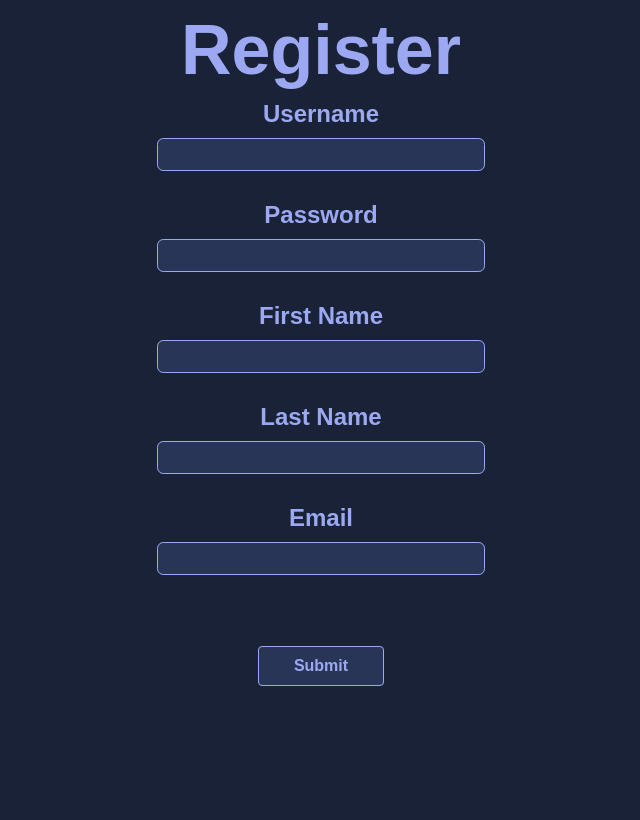
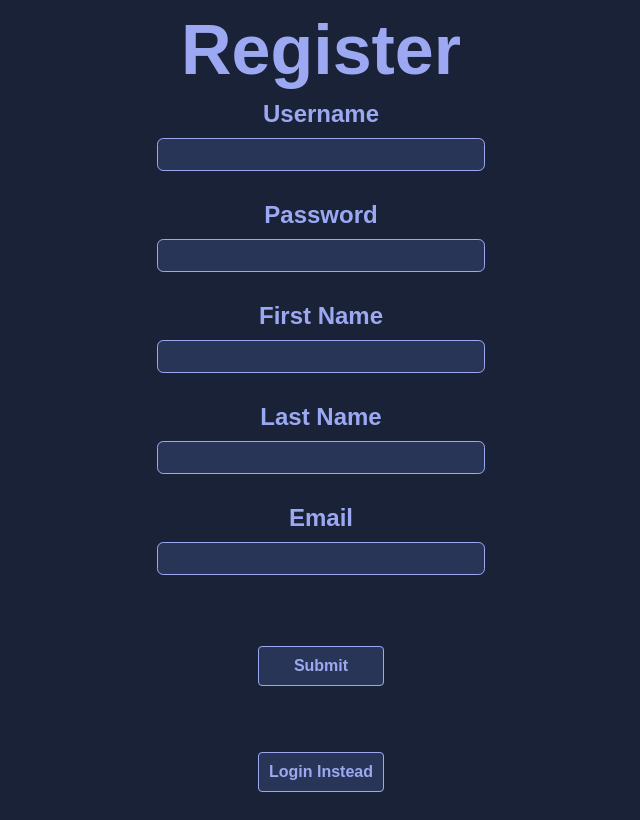
Before and after one commit to peterw15/COMP6000, a React (Create React App) app in the folder client/: page /register in a window 1280 px wide. Shown: the whole page, without its empty margins (319-959 px from the left). Built offline with nearby package versions, Linux system fonts and the light colour scheme.

Commit message:
Small Changes

```diff
--- a/client/src/pages/registration-page/RegistrationPage.js
+++ b/client/src/pages/registration-page/RegistrationPage.js
@@ -1,5 +1,7 @@
 import './registrationPageStyleSheet.css';
 import {useNavigate } from 'react-router-dom';
+import { Link } from "react-router-dom";
+
 
 function RegistrationPage() {
 
@@ -50,6 +52,9 @@ function RegistrationPage() {
                     <h2 className="subHeader"> Email </h2>
                     <input id="email" /> <br /> <br /> <br />
                     <button id="submit" className="btn" onClick={registerUser}> Submit </button> <br /> <br /> <br />
+                    <Link to="/login" >
+                        <button id="loginInsteadBtn" className="btn"> Login Instead </button>
+                    </Link>
                 </div>
             </div>
         </>
```
